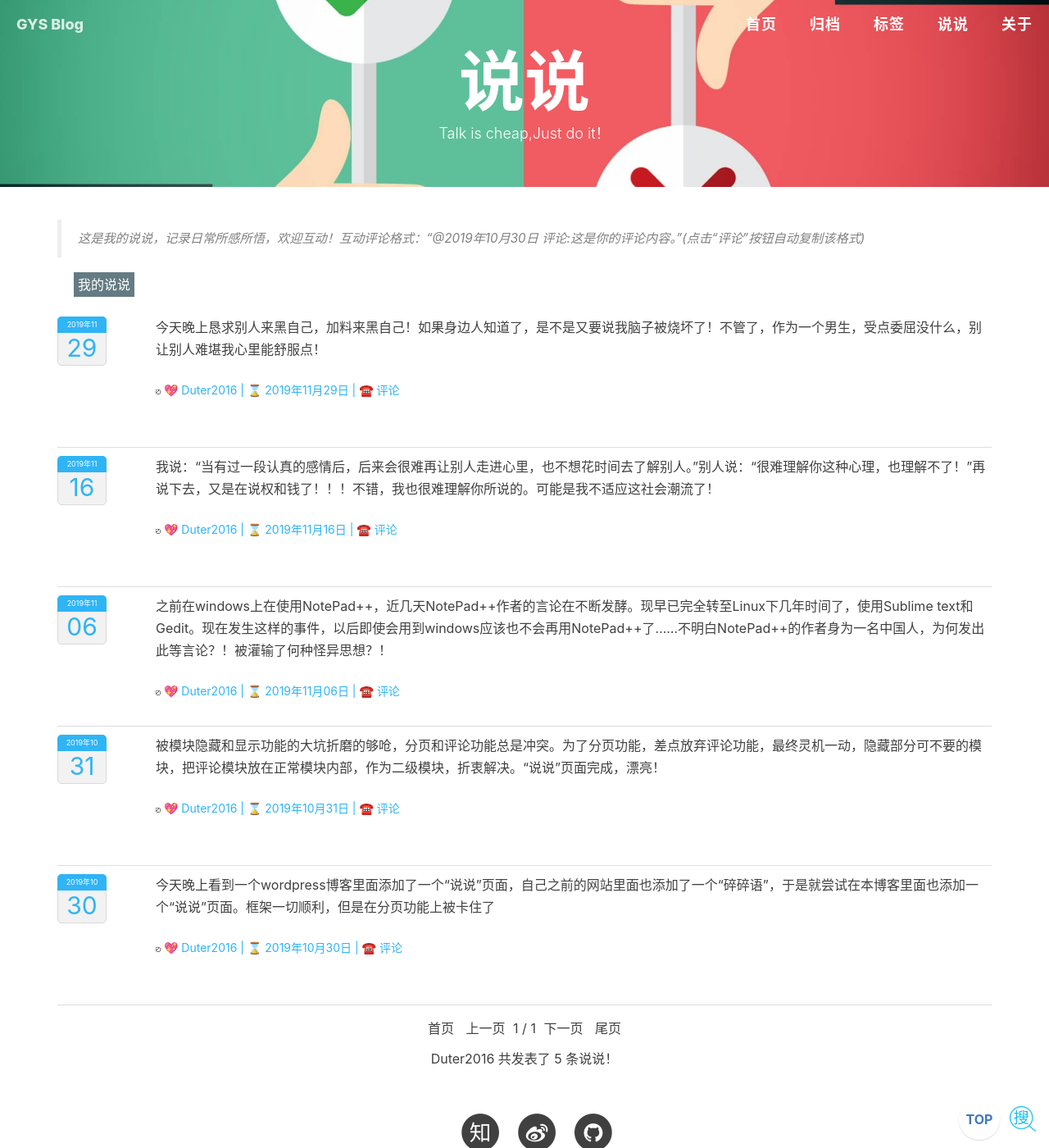
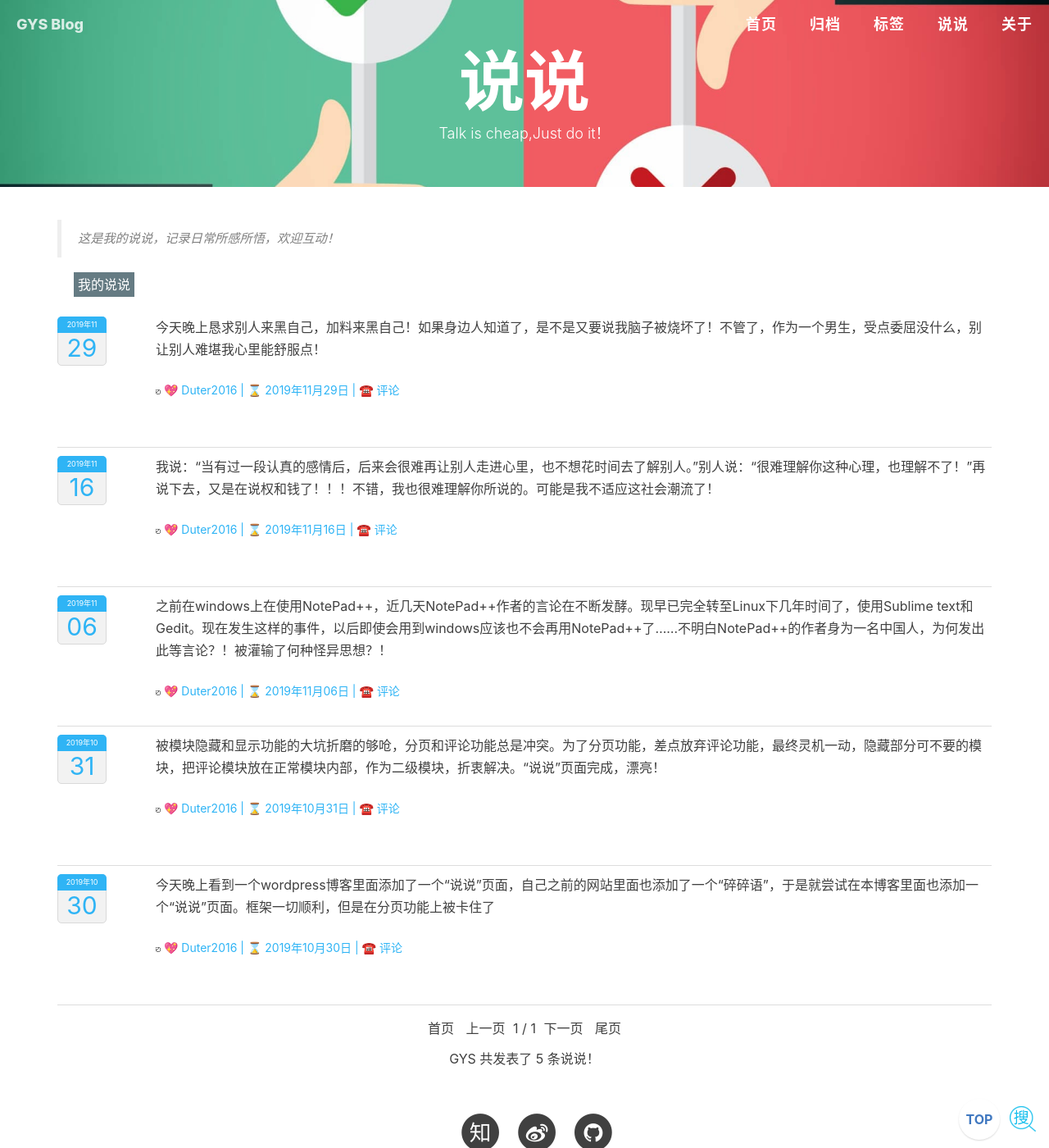
Before and after one commit to Richardurben/Richardurben.github.io, a Jekyll site: the page built from 3talks.html, in a window 1280 px wide and 1400 px high. Shown: the whole window at 82% size. Built offline with Jekyll 4.4.1, drawn with Linux system fonts in a browser that asks for light colours; nearby versions of some CDN libraries; comment, search, counter and statistics services are not loaded; grey boxes are pictures that could not be loaded.

Commit message:
Update 3talks.html

```diff
--- a/3talks.html
+++ b/3talks.html
@@ -140,11 +140,9 @@ header-img: "img/talk-bg.jpg"
 
 <!-- Main Content start-->
 <div class="container">
-<!--
-<h1>这里是我的书籍清单</h1>
--->
+
 <blockquote>
-    <p>这是我的说说，记录日常所感所悟，欢迎互动！互动评论格式：“@2019年10月30日 评论:这是你的评论内容。”(点击“评论”按钮自动复制该格式)</p>
+    <p>这是我的说说，记录日常所感所悟，欢迎互动！</p>
 </blockquote>
 
 <div class="hexo-douban-tabs">
@@ -266,7 +264,7 @@ header-img: "img/talk-bg.jpg"
 
     <!-- 说说统计 开始 -->
     <div align="center">
-    Duter2016 共发表了 <script language="JavaScript">
+    GYS 共发表了 <script language="JavaScript">
     var numitem3 = document.getElementById('hexo-douban-item3').getElementsByClassName('hexo-douban-item').length;
     document.write(numitem3)
 </script> 条说说！
```
